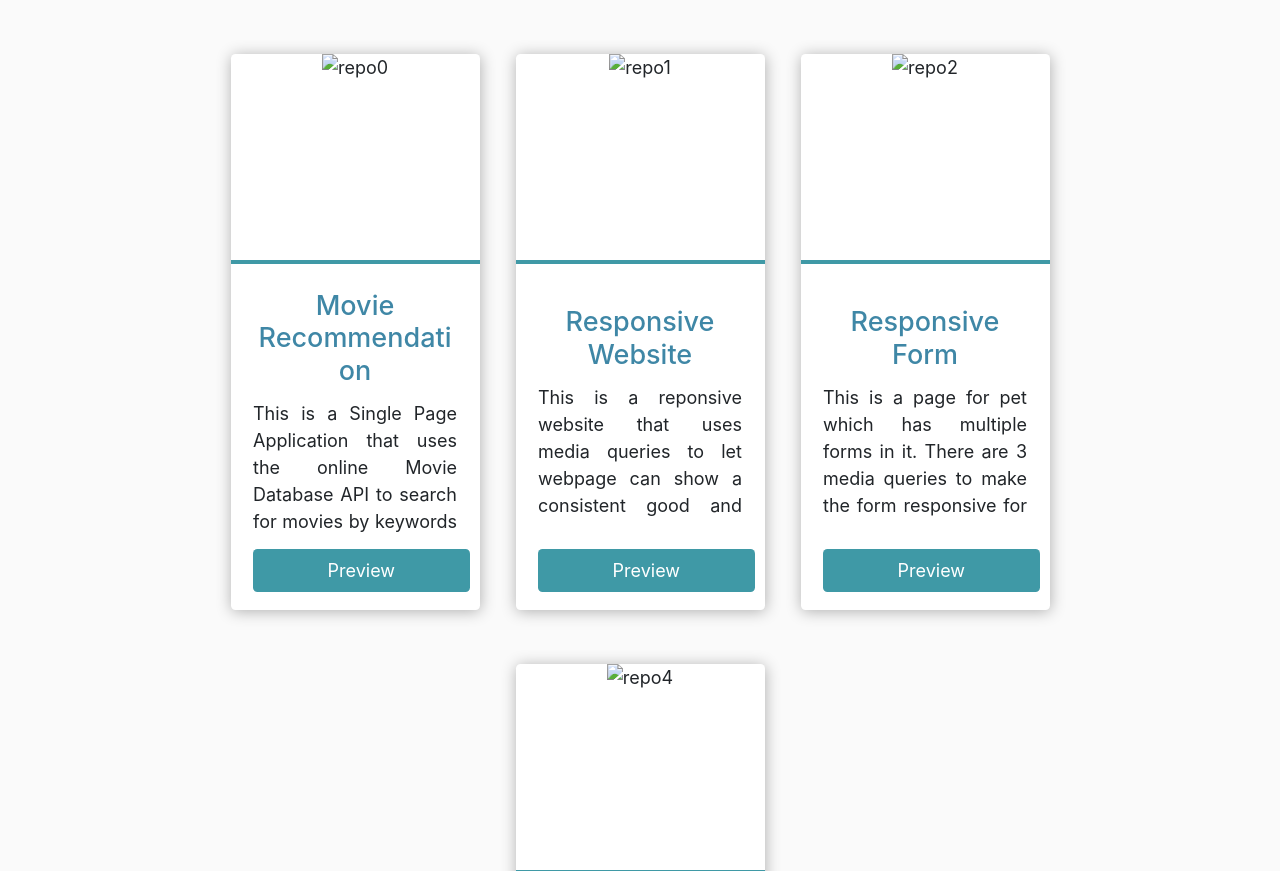
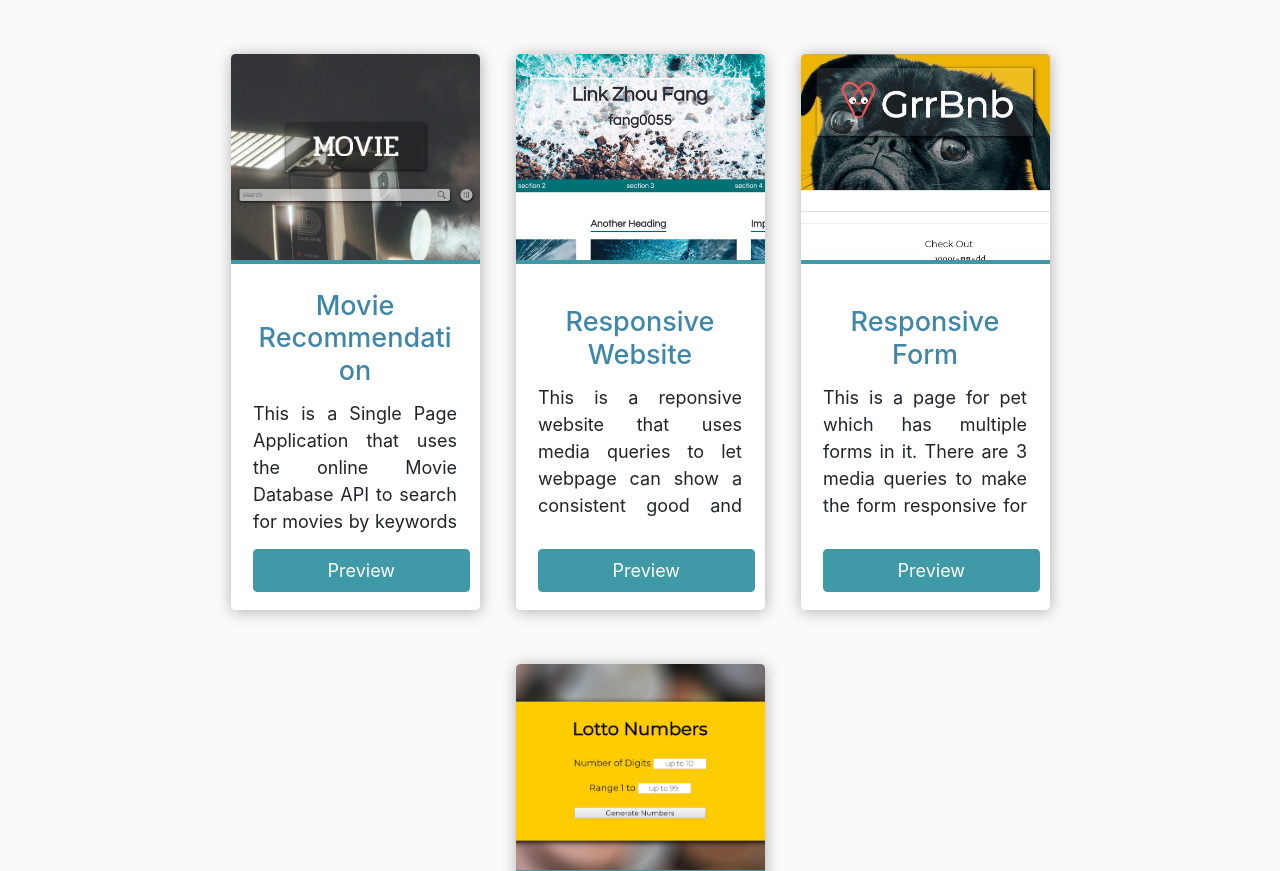
Before and after one commit to linkfang/Bootstrap-Project-Link, a plain HTML site: page projects.html in a window 1280 px wide. Shown: the part 561-1432 px from the top of the page. Drawn offline with nearby package versions, Linux system fonts and the light colour scheme; the site is published under a folder, as on GitHub Pages, so addresses that start at the root find nothing.

Commit message:
Bug fixed
Fix the img tag bug which will casue image display problem on Github.

```diff
--- a/projects.html
+++ b/projects.html
@@ -28,7 +28,7 @@
 
         <div class="card card-pro col my-4 mx-3 p-0">
             <div class="img-pro">
-                <img class="img-pro-inner" src="/img/repo/repo0.jpg" alt="repo0">
+                <img class="img-pro-inner" src="img/repo/repo0.jpg" alt="repo0">
             </div>
             <div class="card-body card-body-pro">
                 <h4 class="card-tile card-tile-pro">Movie Recommendation</h4>
@@ -39,7 +39,7 @@
 
         <div class="card card-pro col my-4 mx-3 p-0">
             <div class="img-pro">
-                <img class="img-pro-inner" src="/img/repo/repo1.png" alt="repo1">
+                <img class="img-pro-inner" src="img/repo/repo1.png" alt="repo1">
             </div>
             <div class="card-body card-body-pro">
                 <h4 class="card-tile card-tile-pro">Responsive Website</h4>
@@ -63,7 +63,7 @@
 
         <div class="card card-pro col my-4 mx-3 p-0">
             <div class="img-pro">
-                <img class="img-pro-inner" src="/img/repo/repo3.jpg" alt="repo2">
+                <img class="img-pro-inner" src="img/repo/repo3.jpg" alt="repo2">
             </div>
             <div class="card-body card-body-pro">
                 <h4 class="card-tile card-tile-pro">Responsive Form</h4>
@@ -74,7 +74,7 @@
 
         <div class="card card-pro col my-4 mx-3 p-0">
             <div class="img-pro">
-                <img class="img-pro-inner" src="/img/repo/repo4.jpg" alt="repo4">
+                <img class="img-pro-inner" src="img/repo/repo4.jpg" alt="repo4">
             </div>
             <div class="card-body card-body-pro">
                 <h4 class="card-tile card-tile-pro">Lotto Numbers</h4>
```
